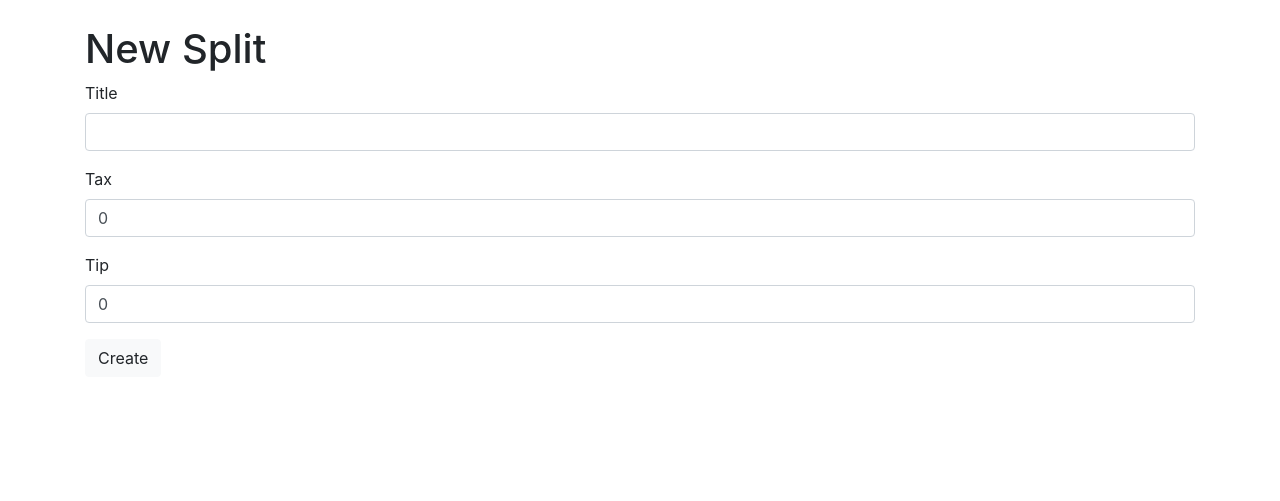
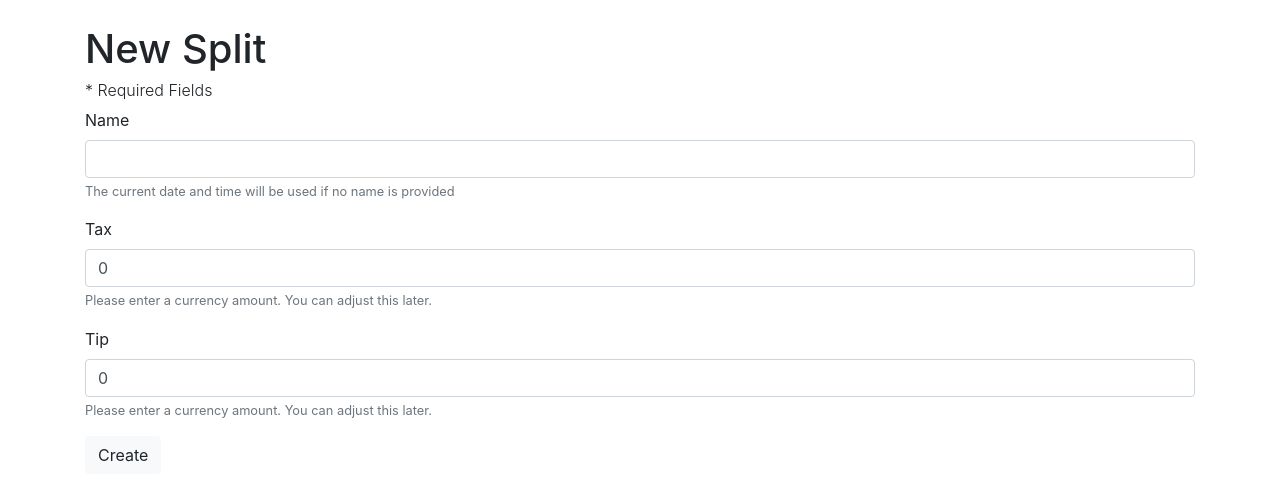
Before and after one commit to jlamonade/splitteroni, a Django app: page /split/new/ in a window 1280 px wide. Shown: the part 56-557 px from the top of the page. Run offline with Django 3.2, Linux system fonts and the light colour scheme; parts of the project's set-up code (start-up, migrations or seed data) failed here and were passed over; some libraries are stand-ins or nearby versions.

Commit message:
added custom form labels, help_texts, and error messages

```diff
--- a/splitter/forms.py
+++ b/splitter/forms.py
@@ -1,4 +1,5 @@
 from django.forms import forms, ModelForm
+from django.utils.translation import gettext_lazy as _
 
 from .models import Bill
 
@@ -7,3 +8,22 @@
     class Meta:
         model = Bill
         fields = ('title', 'tax', 'tip',)
+        labels = {
+            'title': _('Name'),
+        }
+        help_texts = {
+            'title': _('The current date and time will be used if no name is provided'),
+            'tax': _('Please enter a currency amount. You can adjust this later.'),
+            'tip': _('Please enter a currency amount. You can adjust this later.'),
+        }
+        error_messages = {
+            'title': {
+                'max_length': _("Name is too long."),
+            },
+            'tax': {
+                'max_digits': _("Amount is too large."),
+            },
+            'title': {
+                'max_digits': _("Amount is too large."),
+            },
+        }
--- a/templates/splitter/bill_create.html
+++ b/templates/splitter/bill_create.html
@@ -5,6 +5,7 @@
 
 {% block content %}
     <h1>New Split</h1>
+    <h6 class="font-weight-light">* Required Fields</h6>
     <form method="post">
         {% csrf_token %}
         {{ form|crispy }}
```
